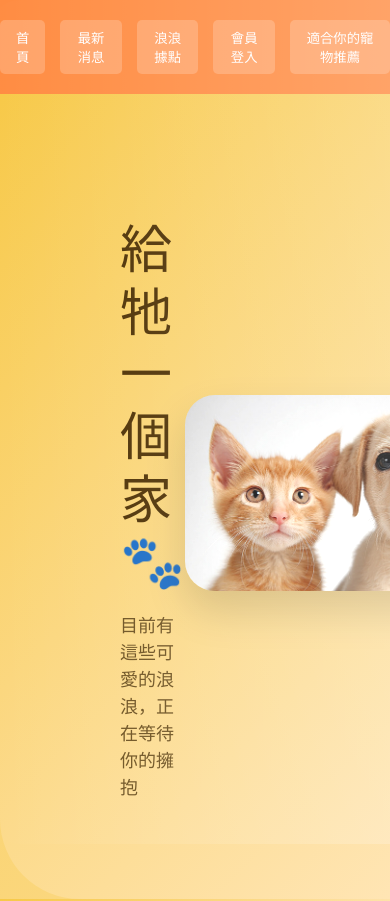
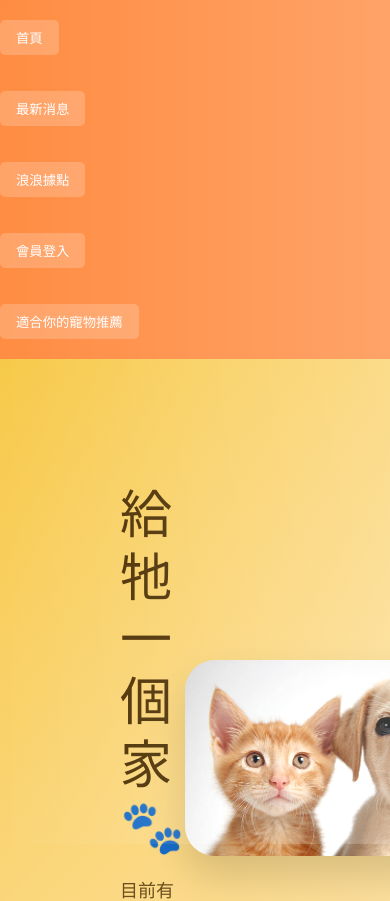
Before and after one commit to mmnn-1/animal-React-adoption, a React (Vite) app in the folder animal_adoption_app/: page /#/ in a window 390 px wide. Shown: the top 901 px of the page. Built offline with nearby package versions, Linux system fonts and the light colour scheme; no server answers.

Commit message:
modify Header.css

```diff
--- a/animal_adoption_app/src/components/Header.css
+++ b/animal_adoption_app/src/components/Header.css
@@ -30,3 +30,10 @@
 .nav-list button:hover {
   background-color: rgba(255,255,255,0.4);
 }
+@media (max-width: 768px) {
+  .nav-list {
+    flex-direction: column;
+    align-items: flex-start;
+    gap: 16px;
+  }
+}
```
